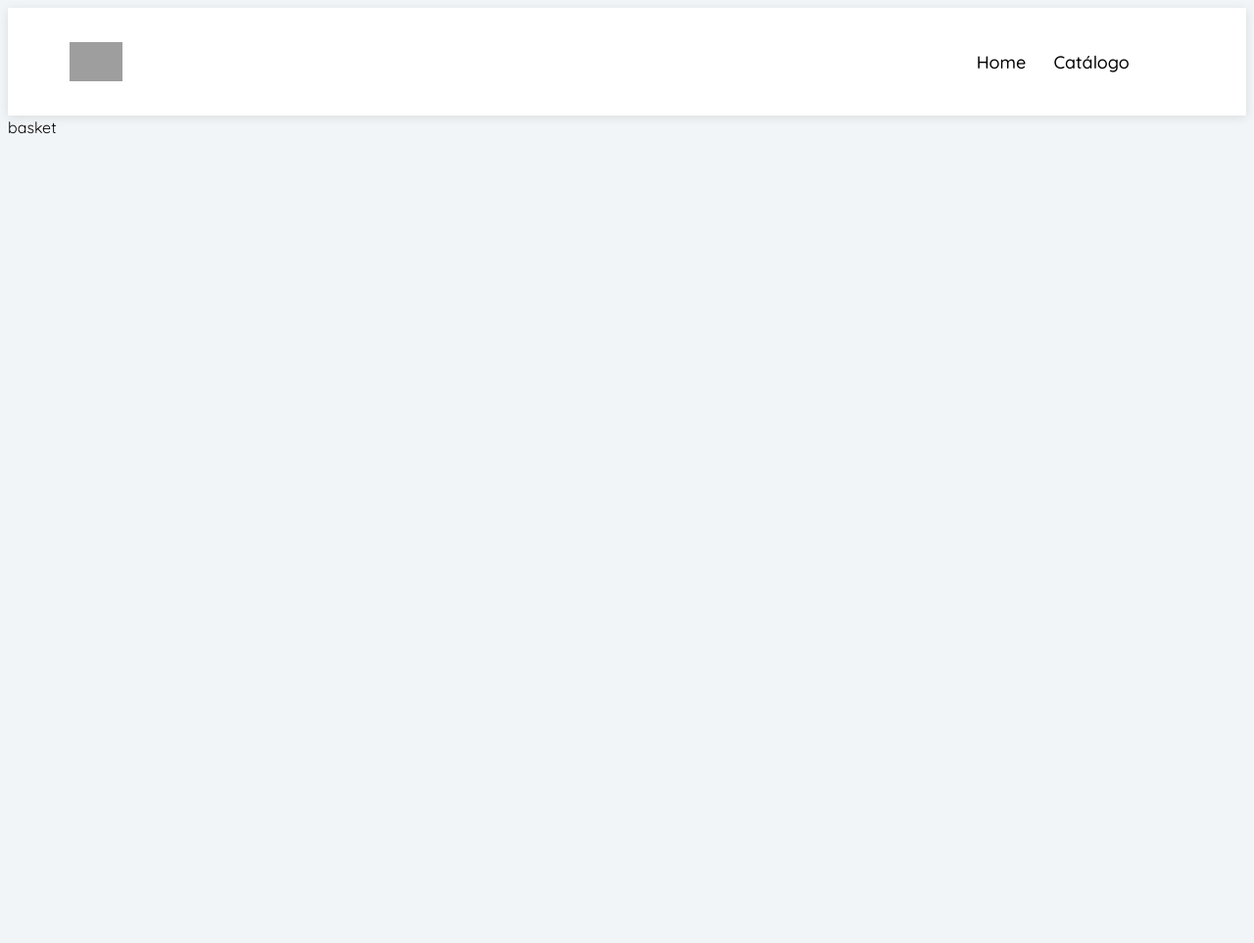
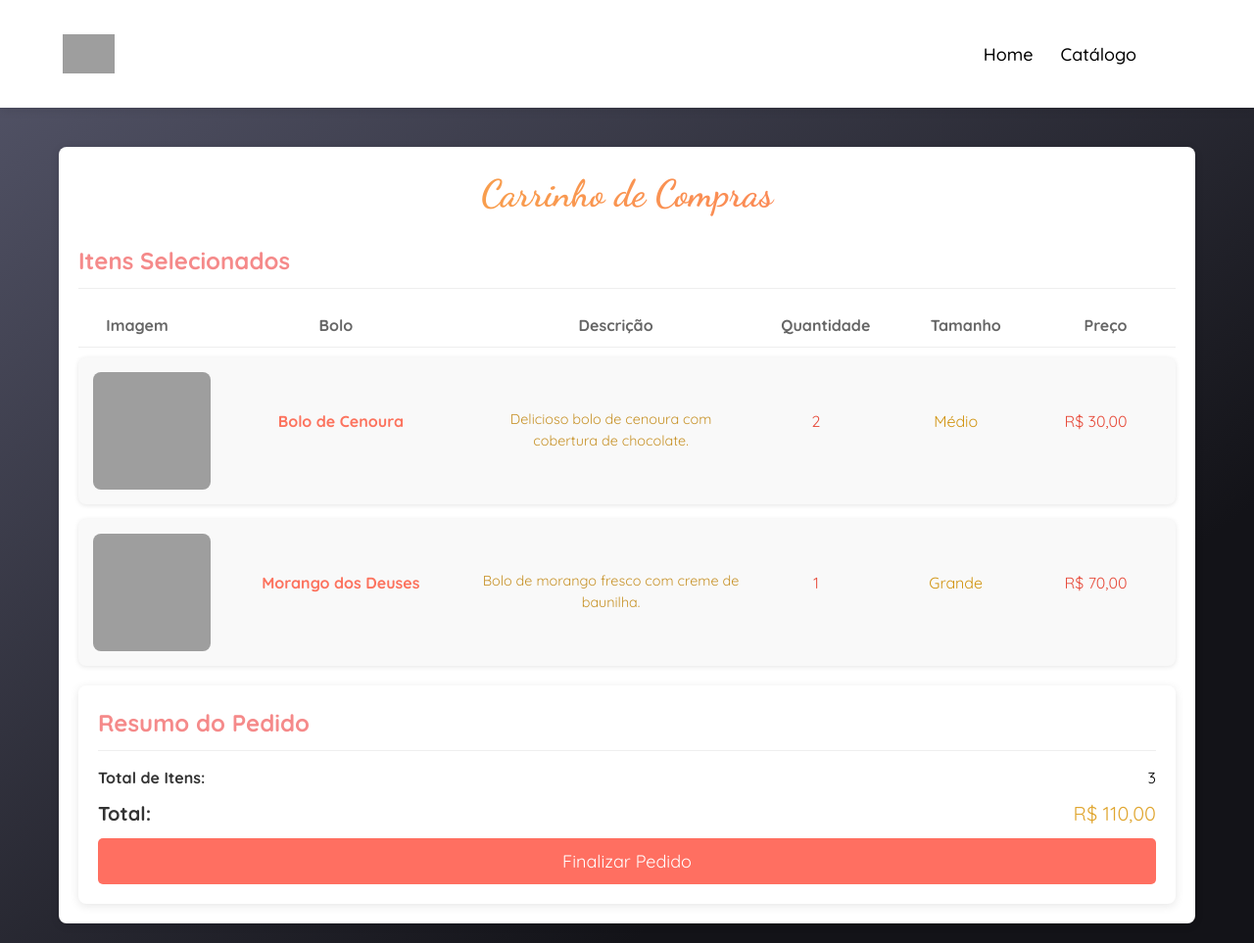
Before and after one commit to Brwnds/POO-PROJECT, a Django app: page /basket/ in a window 1280 px wide. Shown: the whole page at 98% size. Before the commit the page ends 137 px from the top, so only its background shows below. Run offline with Django 5.2, Linux system fonts and the light colour scheme; the visitor is signed in with stand-in values (Sample User, id 1); some libraries are stand-ins or nearby versions; grey boxes are pictures that could not be loaded.

Commit message:
adicionando estilização da pagina basket (carrinho de compras)

```diff
--- a/app/loja/templates/basket.html
+++ b/app/loja/templates/basket.html
@@ -7,7 +7,60 @@
 {% endblock %}
 
 {% block content %}
-    <div> basket </div>
+<div class="container">
+
+    <!-- Itens Selecionados -->
+    <div class="items">
+        <h1 class="items-title">Carrinho de Compras</h1> <!-- Mover o título para dentro da div items -->
+
+        <h2>Itens Selecionados</h2>
+
+        <div class="item-header">
+            <span>Imagem</span>
+            <span>Bolo</span>
+            <span>Descrição</span> <!-- Nova coluna para descrição -->
+            <span>Quantidade</span>
+            <span>Tamanho</span>
+            <span>Preço</span>
+        </div>
+
+        <div class="item">
+            <img class="bolo-cenoura-img" src="https://i.pinimg.com/736x/86/36/05/863605eadbfc00ef756820c8ab473f60.jpg" alt="Bolo de Cenoura com Chocolate">
+            <div class="item-details">
+                <span class="item-name">Bolo de Cenoura</span>
+                <span class="item-description">Delicioso bolo de cenoura com cobertura de chocolate.</span> <!-- Descrição do item -->
+                <span class="item-quantity">2</span>
+                <span class="item-size">Médio</span>
+                <span class="item-price">R$ 30,00</span>
+            </div>
+        </div>
+
+        <div class="item">
+            <img src="https://i.pinimg.com/564x/89/6d/3f/896d3f64085d7bc6535ef13c10fbdcaf.jpg" alt="Morango dos Deuses">
+            <div class="item-details">
+                <span class="item-name">Morango dos Deuses</span>
+                <span class="item-description">Bolo de morango fresco com creme de baunilha.</span> <!-- Descrição do item -->
+                <span class="item-quantity">1</span>
+                <span class="item-size">Grande</span>
+                <span class="item-price">R$ 70,00</span>
+            </div>
+        </div>
+
+    <!-- Resumo da Compra -->
+    <div class="summary">
+        <h2>Resumo do Pedido</h2>
+        <div class="summary-item">
+            <span class="item-name">Total de Itens:</span>
+            <span class="item-value" id="total-itens">3</span>
+        </div>
+
+        <div class="summary-item">
+            <span class="item-name total">Total:</span>
+            <span class="item-value total" id="total">R$ 110,00</span>
+        </div>
+        <button class="checkout-btn">Finalizar Pedido</button>
+    </div>
+</div>
 {% endblock %}
 
 {% block extra_js %}
--- a/app/static/css/basket.css
+++ b/app/static/css/basket.css
@@ -0,0 +1,267 @@
+
+@import url("https://fonts.googleapis.com/css2?family=Dancing+Script:wght@400..700&family=Quicksand:wght@300..700&display=swap");
+
+/* Reset básico e configuração de fontes */
+*,
+*:before,
+*:after {
+  margin: 0;
+  padding: 0;
+  box-sizing: border-box;
+  font-family: "Quicksand", sans-serif;
+}
+
+/* Estilização do body */
+body {
+  background-color: #0d0a0b;
+  background: linear-gradient(145deg, #55566a 0%, #131318 76%);
+}
+
+/* Configuração geral de layout */
+main {
+  display: flex;
+  justify-content: center;
+  align-items: center;
+  min-height: 100vh;
+}
+
+/* Container principal */
+.container {
+  max-width: 1200px;
+  margin: 0 auto;
+  padding: 20px;
+}
+
+/* Estilização comum para itens e resumo */
+.items, .summary, .cart {
+  margin-top: 20px;
+  padding: 20px;
+  background-color: #fff;
+  border-radius: 8px;
+  box-shadow: 0 2px 10px rgba(0, 0, 0, 0.1);
+}
+
+
+/* Títulos em itens */
+.items h2 {
+  margin-bottom: 15px;
+  border-bottom: 1px solid #eee;
+  padding-bottom: 10px;
+  font-size: 1.5rem;
+  color: #f58a8a;
+}
+
+/* Títulos no resumo */
+.summary h2 {
+  margin-bottom: 15px;
+  border-bottom: 1px solid #eee;
+  padding-bottom: 10px;
+  font-size: 1.5rem;
+  color: #f58a8a;
+}
+
+/* Títulos no carrinho */
+.cart h2 {
+  margin-bottom: 15px;
+  border-bottom: 1px solid #eee;
+  padding-bottom: 10px;
+  font-size: 1.5rem;
+  color: #f58a8a;
+}
+
+
+.items-title {
+  font-family: "Dancing Script", cursive;
+  font-size: clamp(2rem, 3vw, 3rem);
+  font-weight: 700;
+  background: -webkit-linear-gradient(0deg, #f4b942, #ff6f61);
+  background-clip: text;
+  -webkit-background-clip: text;
+  -webkit-text-fill-color: transparent;
+  margin-bottom: 20px;
+  text-align: center;
+  }
+  .cart-title {
+  font-family: "Dancing Script", cursive;
+  font-size: clamp(2rem, 3vw, 3rem);
+  font-weight: 700;
+  background: -webkit-linear-gradient(0deg, #f4b942, #ff6f61);
+  background-clip: text;
+  -webkit-background-clip: text;
+  -webkit-text-fill-color: transparent;
+  margin-bottom: 20px;
+  text-align: center;
+  }
+
+
+/* Cabeçalho dos itens */
+.item-header {
+  display: grid;
+  grid-template-columns: 120px 2fr 2fr 1fr 1fr 1fr;
+  justify-items: center;
+  align-items: center;
+  text-align: center;
+  font-weight: bold;
+  margin-bottom: 10px;
+  padding: 10px 0;
+  border-bottom: 1px solid #eee;
+  font-size: 1rem;
+  color: #666;
+}
+
+/* Itens individuais */
+.item {
+  display: grid;
+  grid-template-columns: 120px 2fr 2fr 1fr 1fr 1fr;
+  align-items: center;
+  margin-bottom: 15px;
+  padding: 15px;
+  background-color: #f9f9f9;
+  border-radius: 8px;
+  box-shadow: 0 1px 5px rgba(0, 0, 0, 0.1);
+}
+
+.item img {
+  width: 120px;
+  height: 120px;
+  object-fit: cover;
+  border-radius: 8px;
+}
+
+/* Detalhes dos itens */
+.item-details {
+  display: grid;
+  grid-template-columns: 2fr 2fr 1fr 1fr 1fr;
+  gap: 10px;
+  justify-items: center;
+  grid-column: 2 / -1;
+}
+
+.item-name {
+  font-weight: bold;
+  text-align: center;
+  font-size: 1rem;
+  color: #fc735e;
+}
+
+/* Sobrescrevendo estilo para nome de itens no resumo */
+.summary-item .item-name {
+  color: #333;
+}
+
+/* Descrição dos itens */
+.item-description {
+  text-align: center;
+  font-size: 0.9rem;
+  color: #c79228;
+}
+
+.item-quantity {
+  text-align: center;
+  color: #e74c3c;
+}
+
+.item-size {
+  text-align: center;
+  color: #d19411;
+}
+
+.item-price {
+  text-align: center;
+  color: #e74c3c;
+}
+
+/* Botão de remover */
+.remove-btn {
+  background-color: #e74c3c;
+  color: white;
+  border: none;
+  padding: 8px 16px;
+  border-radius: 5px;
+  cursor: pointer;
+  text-align: center;
+}
+
+.remove-btn:hover {
+  background-color: #c0392b;
+}
+
+/* Resumo dos itens */
+.summary-item {
+  display: flex;
+  justify-content: space-between;
+  margin-bottom: 10px;
+}
+
+/* Estilo do total no resumo */
+.total {
+  font-size: 20px;
+  font-family: "Quicksand", sans-serif;
+  color: #e0a630;
+}
+
+/* Botão de checkout */
+.checkout-btn {
+  background-color: #ff6f61;
+  color: white;
+  padding: 12px 20px;
+  border: none;
+  border-radius: 5px;
+  cursor: pointer;
+  width: 100%;
+  font-size: 18px;
+}
+
+.checkout-btn:hover {
+  background-color: #e55b5b;
+}
+
+/* Media Queries para Responsividade */
+@media (max-width: 1024px) {
+  .item-header, .item {
+    grid-template-columns: 100px 1fr 1fr 1fr;
+  }
+
+  .item img {
+    width: 100px;
+    height: 100px;
+  }
+
+  .item-details {
+    grid-template-columns: 1fr 1fr 1fr;
+  }
+}
+
+@media (max-width: 768px) {
+  .item-header, .item {
+    grid-template-columns: 80px 1fr 1fr;
+  }
+
+  .item img {
+    width: 80px;
+    height: 80px;
+  }
+
+  .item-details {
+    grid-template-columns: 1fr 1fr;
+  }
+}
+
+@media (max-width: 480px) {
+  .item-header, .item {
+    grid-template-columns: 60px 1fr;
+  }
+
+  .item img {
+    width: 60px;
+    height: 60px;
+  }
+
+  .item-details {
+    grid-template-columns: 1fr;
+  }
+
+  .checkout-btn {
+    font-size: 16px;
+  }
+}
```
